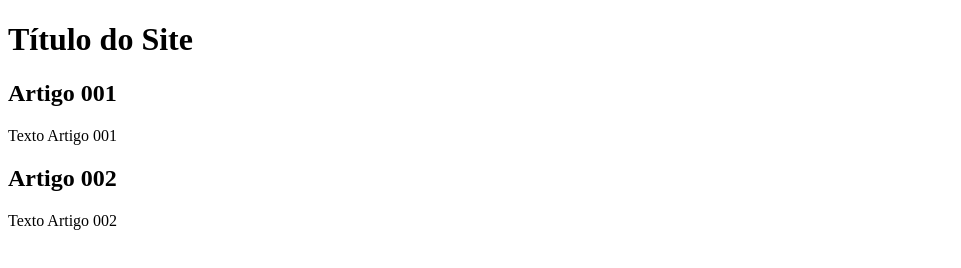
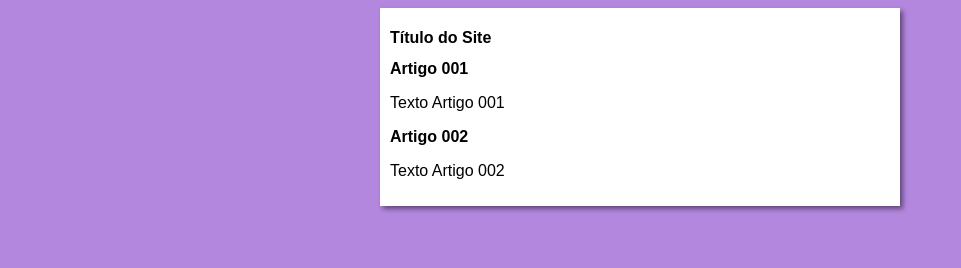
Before and after one commit to GustavoMarolato/projeto-site, a plain HTML site: page index.html in a window 1280 px wide. Shown: the whole page, without its empty margins (0-961 px from the left). Drawn offline with Linux system fonts and the light colour scheme.

Commit message:
iniciei o design

```diff
--- /dev/null
+++ b/estilos/style.css
@@ -0,0 +1,17 @@
+* {
+    font-family: Arial, Helvetica, sans-serif;
+    font-size: 16px;
+}
+
+body {
+    background-color: rgb(180, 135, 223);
+
+}
+
+main {
+    background-color: white;
+    width: 500px;
+    margin: auto;
+    padding: 10px;
+    box-shadow: 3px 3px 5px rgb(0, 0, 0, 0.473);
+}
--- a/index.html
+++ b/index.html
@@ -4,6 +4,7 @@
     <meta charset="UTF-8">
     <meta name="viewport" content="width=device-width, initial-scale=1.0">
     <title>Site Teste</title>
+    <link rel="stylesheet" href="estilos/style.css">
 </head>
 <body>
     <main>
```
